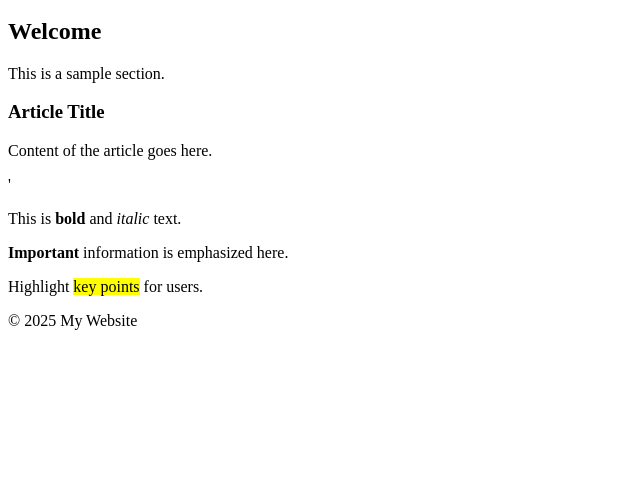
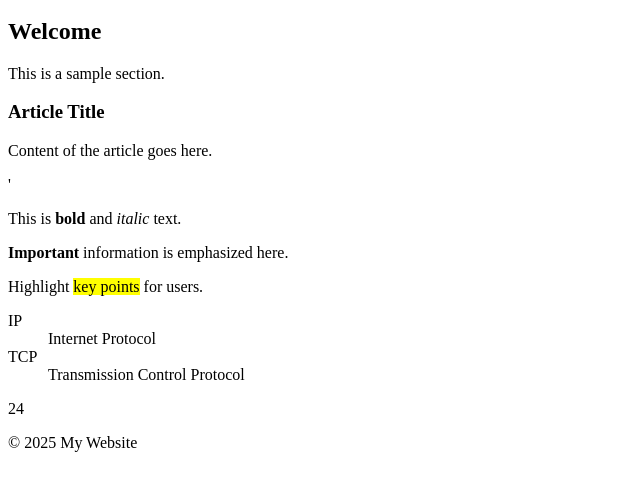
Before and after one commit to Dhiraj7609/cpan134, a plain HTML site: page week 2/Example3.html in a window 1280 px wide. Shown: the part 136-626 px from the top of the page, without its empty margins (0-640 px from the left). Drawn offline with Linux system fonts and the light colour scheme.

Commit message:
Updated doc

```diff
--- a/week 2/Example3.html
+++ b/week 2/Example3.html
@@ -11,7 +11,6 @@
  <title>Semantic Layout</title>
 
 </head>
-
 <body>
 
  <header>
@@ -56,7 +55,13 @@
 
 <p>Highlight <mark>key points</mark> for users.</p>
 
-
+<dl>
+  <dt>IP</dt>
+  <dd>Internet Protocol</dd>
+  <dt>TCP</dt>
+  <dd>Transmission Control Protocol</dd>
+  </dl>
+  24
 
   </article>
 
```
